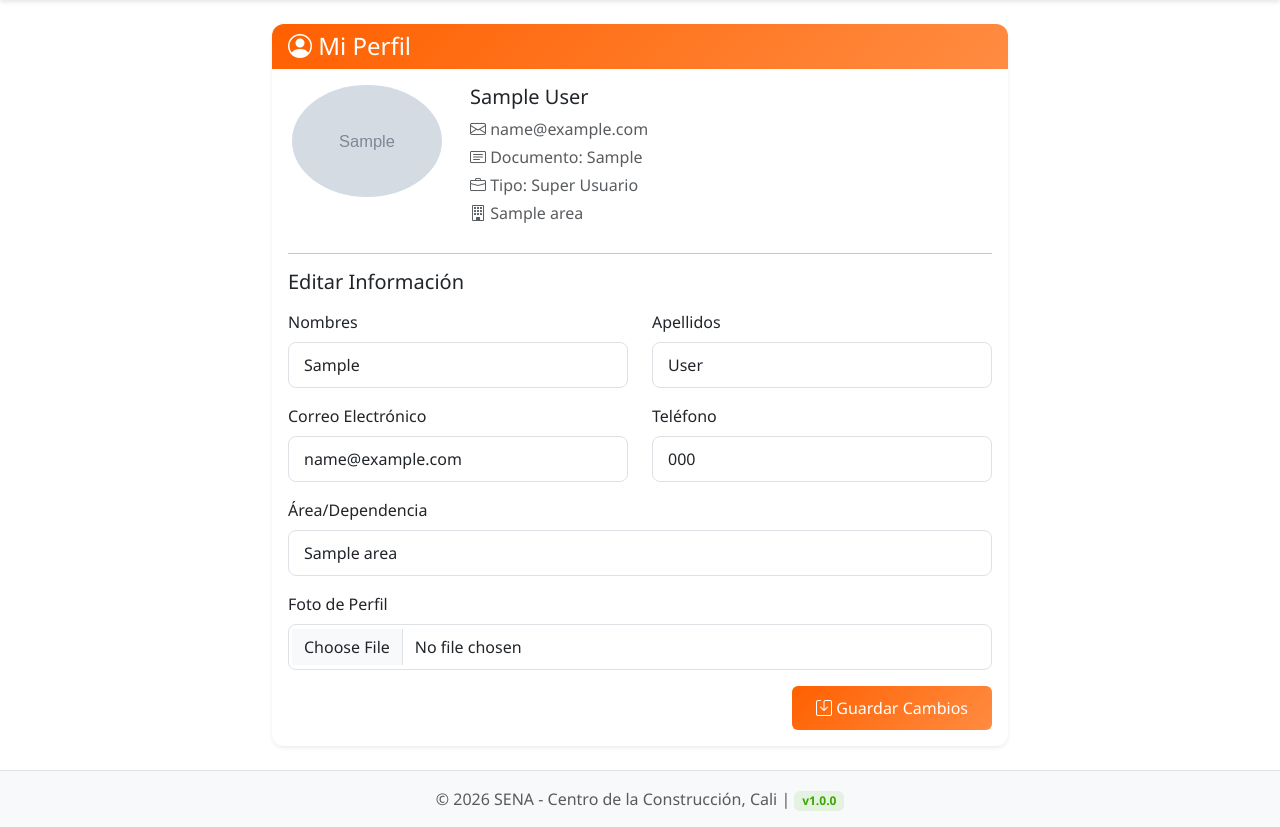
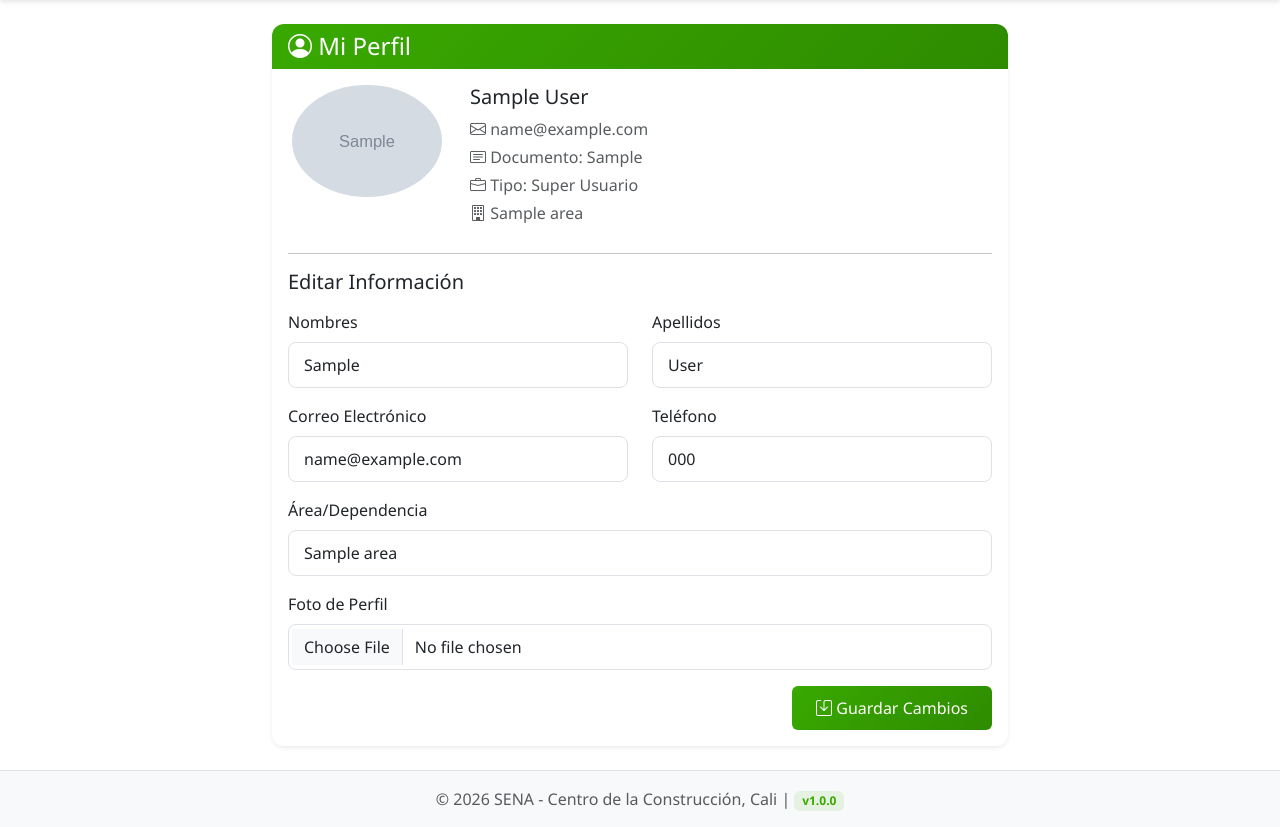
Before and after one commit to edelgado-1975/Sala_de_juntas, a Django app: page /usuarios/perfil/ in a window 1280 px wide. Shown: the part 76-903 px from the top of the page. Run offline with Django 5.2, Linux system fonts and the light colour scheme; a user stored in the database is signed in; tables that the repository leaves empty hold one stand-in row (values such as "Sample post"); grey boxes marked "Sample" are stand-in pictures.

Commit message:
style: Replace remaining orange branding with SENA green in profile, registration and main CSS

```diff
--- a/static/css/main.css
+++ b/static/css/main.css
@@ -4,10 +4,9 @@
 
 :root {
     /* Colores SENA */
-    --sena-orange: #FF6000;
-    --sena-orange-light: #FF8C42;
-    --sena-orange-dark: #CC4D00;
     --sena-green: #39A900;
+    --sena-green-dark: #2E8B00;
+    --sena-green-light: #4DC01A;
     --sena-blue: #004884;
 
     /* Grises */
@@ -40,7 +39,7 @@ main {
 .navbar-dark.bg-sena {
     background-color: var(--sena-green) !important;
     background: linear-gradient(135deg, var(--sena-green) 0%, #2E8B00 100%) !important;
-    box-shadow: 0 2px 4px rgba(0,0,0,.1);
+    box-shadow: 0 2px 4px rgba(0, 0, 0, .1);
 }
 
 .navbar-brand {
@@ -93,12 +92,12 @@ main {
 .card {
     border: none;
     border-radius: 12px;
-    box-shadow: 0 2px 8px rgba(0,0,0,0.08);
+    box-shadow: 0 2px 8px rgba(0, 0, 0, 0.08);
     transition: all 0.3s ease;
 }
 
 .card:hover {
-    box-shadow: 0 4px 16px rgba(0,0,0,0.12);
+    box-shadow: 0 4px 16px rgba(0, 0, 0, 0.12);
 }
 
 .card-header {
@@ -123,14 +122,16 @@ main {
 }
 
 /* Forms */
-.form-control, .form-select {
+.form-control,
+.form-select {
     border-radius: 8px;
     border: 1px solid #dee2e6;
     padding: 10px 15px;
     transition: all 0.3s ease;
 }
 
-.form-control:focus, .form-select:focus {
+.form-control:focus,
+.form-select:focus {
     border-color: var(--sena-green);
     box-shadow: 0 0 0 0.2rem rgba(57, 169, 0, 0.25);
 }
@@ -160,7 +161,8 @@ main {
         margin-bottom: 1rem;
     }
 
-    .container, .container-fluid {
+    .container,
+    .container-fluid {
         padding-left: 15px;
         padding-right: 15px;
     }
@@ -177,7 +179,10 @@ main {
 
 /* Mejora de accesibilidad tactil */
 @media (pointer: coarse) {
-    .btn, .nav-link, .dropdown-item {
+
+    .btn,
+    .nav-link,
+    .dropdown-item {
         min-height: 44px;
         display: flex;
         align-items: center;
@@ -190,6 +195,7 @@ main {
         opacity: 0;
         transform: translateY(20px);
     }
+
     to {
         opacity: 1;
         transform: translateY(0);
@@ -203,7 +209,7 @@ main {
 /* Loading Spinner */
 .spinner-sena {
     border: 3px solid var(--gray-200);
-    border-top: 3px solid var(--sena-orange);
+    border-top: 3px solid var(--sena-green);
     border-radius: 50%;
     width: 40px;
     height: 40px;
@@ -211,6 +217,11 @@ main {
 }
 
 @keyframes spin {
-    0% { transform: rotate(0deg); }
-    100% { transform: rotate(360deg); }
+    0% {
+        transform: rotate(0deg);
+    }
+
+    100% {
+        transform: rotate(360deg);
+    }
 }
--- a/templates/usuarios/perfil.html
+++ b/templates/usuarios/perfil.html
@@ -98,18 +98,19 @@
 
 <style>
     .bg-sena {
-        background: linear-gradient(135deg, #FF6000 0%, #FF8C42 100%);
+        background: linear-gradient(135deg, #39A900 0%, #2E8B00 100%) !important;
     }
 
     .btn-sena {
-        background: linear-gradient(135deg, #FF6000 0%, #FF8C42 100%);
+        background: linear-gradient(135deg, #39A900 0%, #2E8B00 100%);
         border: none;
         color: white;
     }
 
     .btn-sena:hover {
-        background: linear-gradient(135deg, #FF8C42 0%, #FF6000 100%);
+        background: linear-gradient(135deg, #2E8B00 0%, #39A900 100%);
         color: white;
+        box-shadow: 0 4px 12px rgba(57, 169, 0, 0.4);
     }
 </style>
 {% endblock %}
```
Also changed, not shown: templates/usuarios/registro.html (+6 -5 lines).
